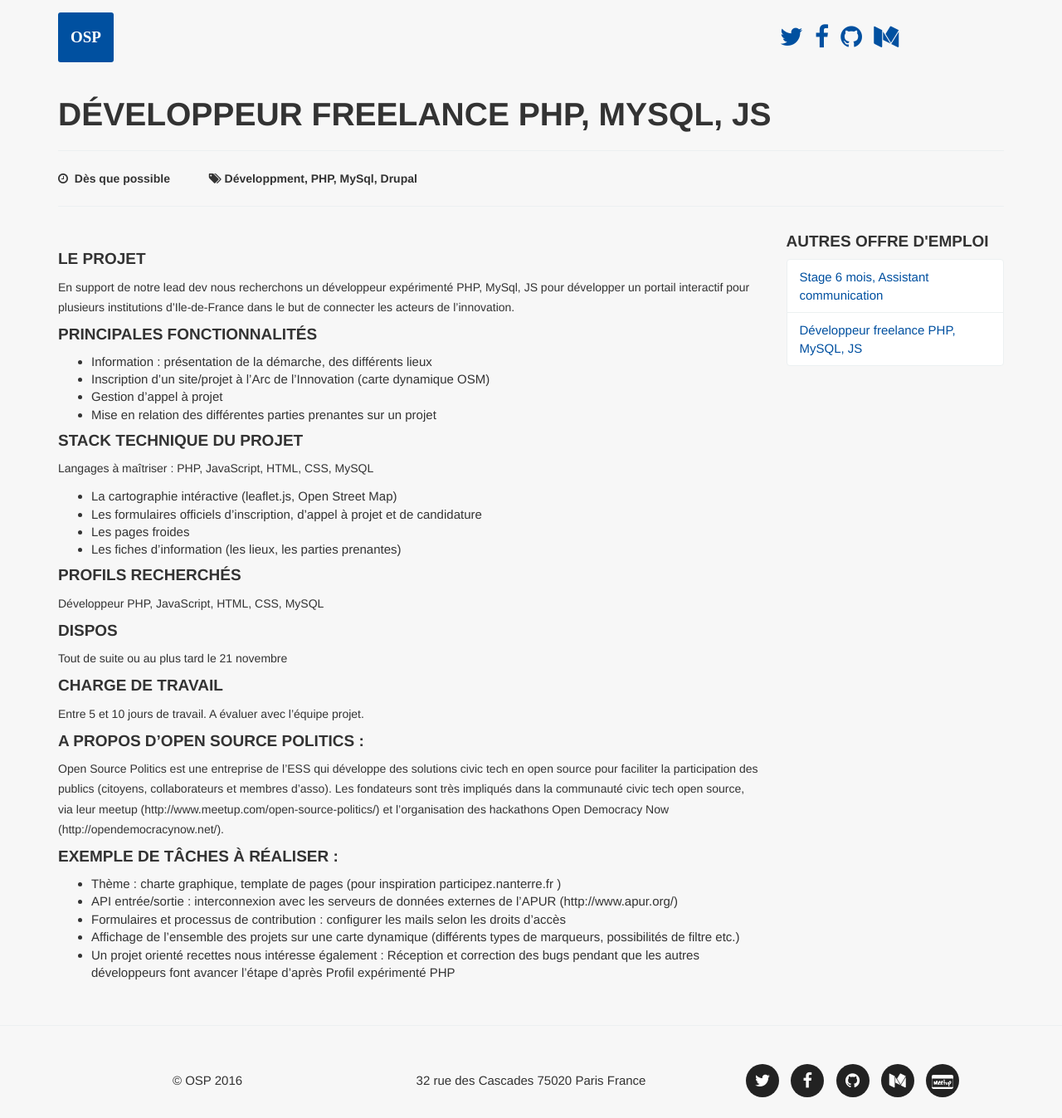
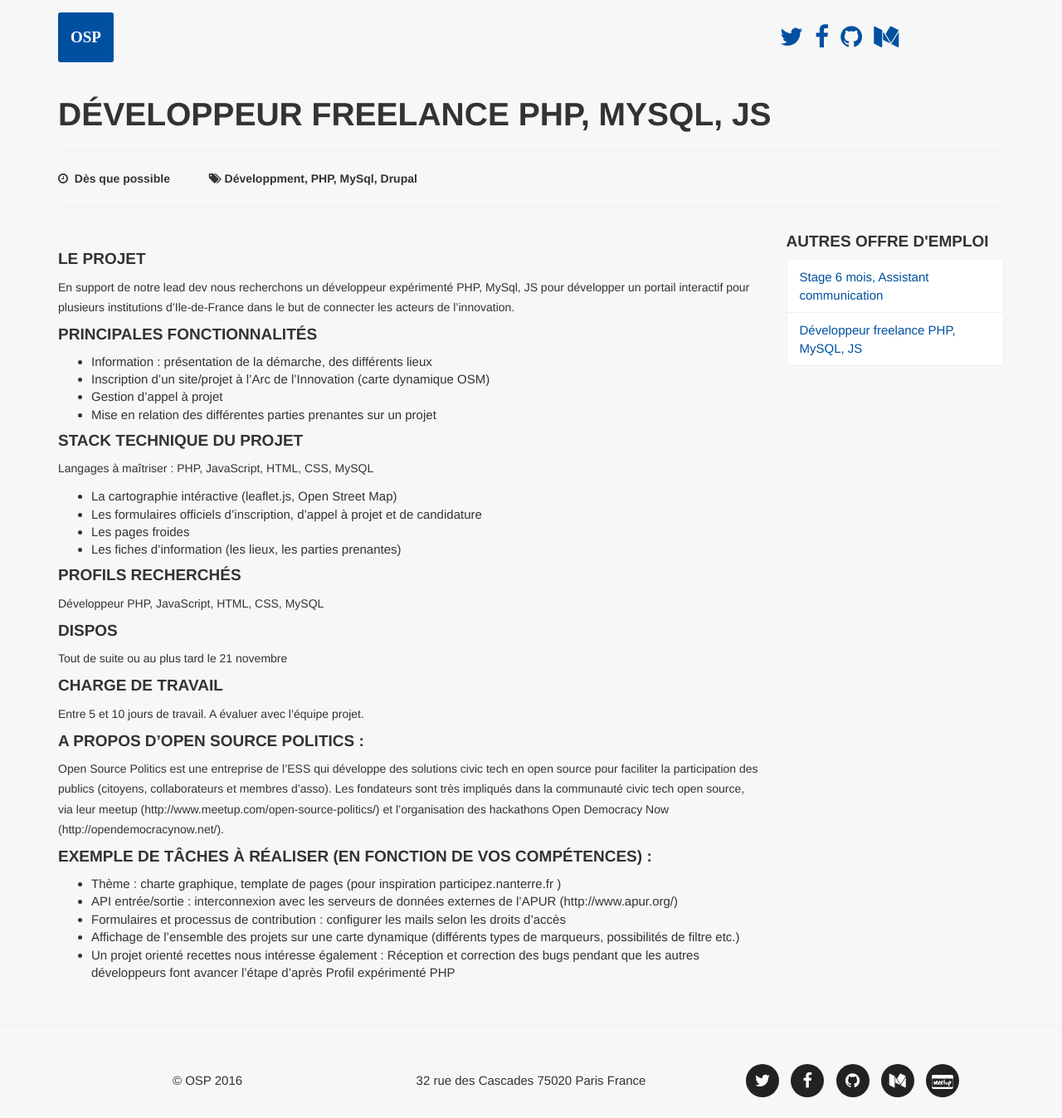
Before and after one commit to OpenSourcePolitics/opensourcepolitics_web-site, a Jekyll site: the page built from _posts/2016-10-31-dev-drupal.markdown, in a window 1280 px wide. Shown: the whole page at 83% size. Built offline with Jekyll 4.4.1, drawn with Linux system fonts in a browser that asks for light colours; some web fonts are replaced.

Commit message:
update job offer

```diff
--- a/_posts/2016-10-31-dev-drupal.markdown
+++ b/_posts/2016-10-31-dev-drupal.markdown
@@ -38,7 +38,8 @@ Entre 5 et 10 jours de travail. A évaluer avec l’équipe projet.
 #### A propos d'Open Source Politics :
 Open Source Politics est une entreprise de l'ESS qui développe des solutions civic tech en open source pour faciliter la participation des publics (citoyens, collaborateurs et membres d'asso). Les fondateurs sont très impliqués dans la communauté civic tech open source, via leur meetup (http://www.meetup.com/open-source-politics/)  et l'organisation des hackathons Open Democracy Now (http://opendemocracynow.net/).
 
-#### Exemple de tâches à réaliser  :
+#### Exemple de tâches à réaliser (en fonction de vos compétences) :
+
 - Thème : charte graphique, template de pages (pour inspiration participez.nanterre.fr )
 - API entrée/sortie : interconnexion avec les serveurs de données externes de l’APUR (http://www.apur.org/)
 - Formulaires et processus de contribution : configurer les mails selon les droits d’accès
```
